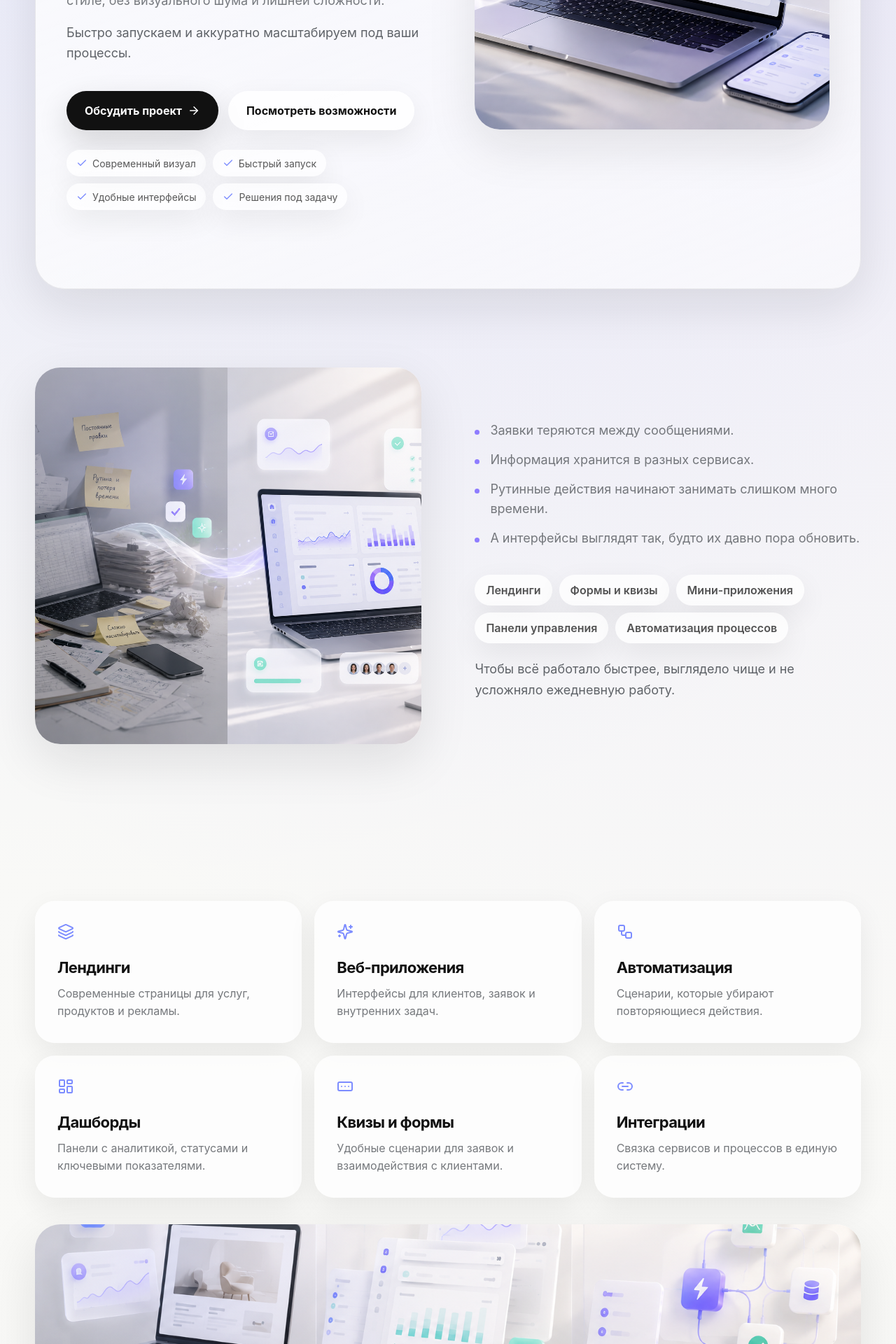
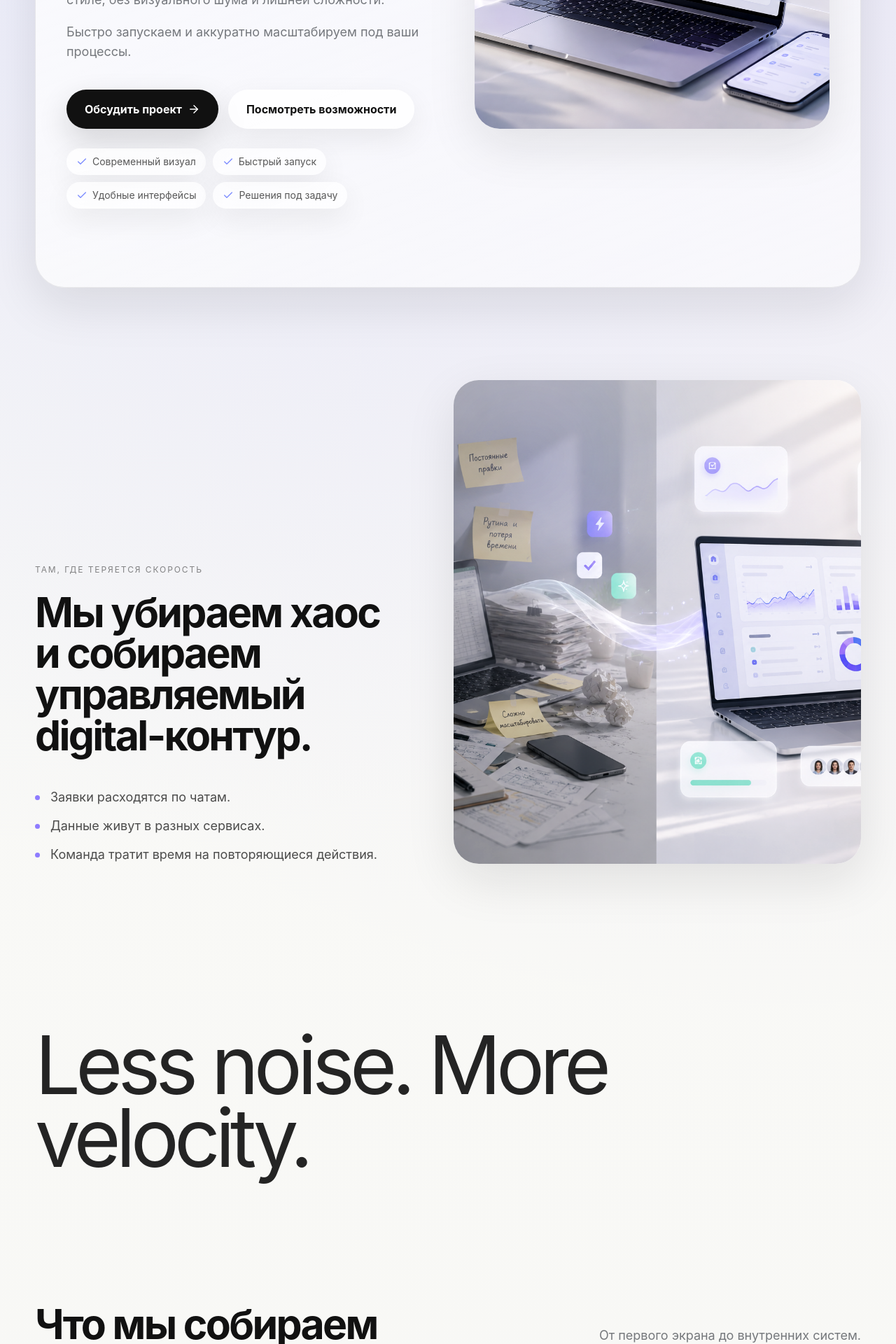
Before and after one commit to vladtranskom888-hue/lending_my, a React (Vite) app: page / in a window 1280 px wide. Shown: the part 660-2580 px from the top of the page at 70% size. Built offline with nearby package versions, Linux system fonts and the light colour scheme.

Commit message:
Refine section art direction and pacing outside hero

```diff
--- a/src/App.jsx
+++ b/src/App.jsx
@@ -1,24 +1,24 @@
 import { ArrowRight, Check, Layers, LayoutDashboard, Workflow, FormInput, Link2, Sparkles } from 'lucide-react';
 
 const buildItems = [
-  ['Лендинги', 'Современные страницы для услуг, продуктов и рекламы.', Layers],
-  ['Веб-приложения', 'Интерфейсы для клиентов, заявок и внутренних задач.', Sparkles],
-  ['Автоматизация', 'Сценарии, которые убирают повторяющиеся действия.', Workflow],
-  ['Дашборды', 'Панели с аналитикой, статусами и ключевыми показателями.', LayoutDashboard],
-  ['Квизы и формы', 'Удобные сценарии для заявок и взаимодействия с клиентами.', FormInput],
-  ['Интеграции', 'Связка сервисов и процессов в единую систему.', Link2],
+  ['Лендинги', 'Страницы под запуск и продажи.', Layers, 'statement'],
+  ['Веб-приложения', 'Кабинеты и рабочие интерфейсы.', Sparkles, 'compact'],
+  ['Автоматизация', 'Сценарии без ручной рутины.', Workflow, 'minimal'],
+  ['Дашборды', 'Ключевые метрики в одном экране.', LayoutDashboard, 'statement'],
+  ['Квизы и формы', 'Заявки без лишних шагов.', FormInput, 'compact'],
+  ['Интеграции', 'CRM, таблицы и боты в одной логике.', Link2, 'minimal'],
 ];
 
 const steps = [
-  ['Разбираем задачу', 'Смотрим, как сейчас устроены процессы и что можно упростить.'],
-  ['Проектируем', 'Продумываем структуру, сценарии и интерфейсы.'],
-  ['Собираем', 'Создаём сайт, приложение или систему под задачи проекта.'],
-  ['Запускаем', 'Тестируем, подключаем и подготавливаем всё к работе.'],
+  ['Аудит', 'Фиксируем узкие места и приоритеты.'],
+  ['Дизайн-система', 'Собираем язык интерфейса под бренд.'],
+  ['Продакшн', 'Запускаем сайт, продукт или поток автоматизации.'],
+  ['Поддержка', 'Дорабатываем по данным и росту команды.'],
 ];
 
-function ImageBlock({ src, alt }) {
+function ImageBlock({ src, alt, className = '' }) {
   return (
-    <div className="visual">
+    <div className={`visual ${className}`.trim()}>
       <img src={src} alt={alt} loading="lazy" />
     </div>
   );
@@ -32,8 +32,8 @@ export default function App() {
         <nav>
           <a href="#solutions">Решения</a>
           <a href="#build">Возможности</a>
-          <a href="#product">Продукт</a>
           <a href="#process">Процесс</a>
+          <a href="#contact">Контакт</a>
         </nav>
         <a className="smallButton" href="#contact">Обсудить проект</a>
       </header>
@@ -57,48 +57,42 @@ export default function App() {
         <ImageBlock src="/images/hero.png" alt="Современный рабочий интерфейс на ноутбуке" />
       </section>
 
-      <section id="solutions" className="section twoCols">
-        <ImageBlock src="/images/problems.png" alt="Переход от хаоса в процессах к понятной цифровой системе" />
-        <div className="copy">
+      <section id="solutions" className="section splitStage">
+        <div className="copy narrow">
+          <p className="kicker">Там, где теряется скорость</p>
+          <h2>Мы убираем хаос и собираем управляемый digital-контур.</h2>
           <div className="problemList">
-            <p>Заявки теряются между сообщениями.</p>
-            <p>Информация хранится в разных сервисах.</p>
-            <p>Рутинные действия начинают занимать слишком много времени.</p>
-            <p>А интерфейсы выглядят так, будто их давно пора обновить.</p>
+            <p>Заявки расходятся по чатам.</p>
+            <p>Данные живут в разных сервисах.</p>
+            <p>Команда тратит время на повторяющиеся действия.</p>
           </div>
-          <div className="chips">
-            {['Лендинги', 'Формы и квизы', 'Мини-приложения', 'Панели управления', 'Автоматизация процессов'].map((item) => (
-              <span key={item}>{item}</span>
-            ))}
-          </div>
-          <p className="muted">Чтобы всё работало быстрее, выглядело чище и не усложняло ежедневную работу.</p>
         </div>
+        <ImageBlock className="tallVisual" src="/images/problems.png" alt="Переход от хаоса в процессах к понятной цифровой системе" />
       </section>
 
-      <section id="build" className="section">
-        <div className="grid">
-          {buildItems.map(([title, text, Icon]) => (
-            <article className="card" key={title}>
-              <Icon size={24} />
+      <section className="statement section">
+        <p>Less noise. More velocity.</p>
+      </section>
+
+      <section id="build" className="section buildSection">
+        <div className="buildHead">
+          <h2>Что мы собираем</h2>
+          <p>От первого экрана до внутренних систем.</p>
+        </div>
+        <div className="grid mosaic">
+          {buildItems.map(([title, text, Icon, type]) => (
+            <article className={`card ${type}`} key={title}>
+              <Icon size={22} />
               <h3>{title}</h3>
               <p>{text}</p>
             </article>
           ))}
         </div>
-        <ImageBlock src="/images/build.png" alt="Набор цифровых решений и интерфейсов для бизнеса" />
       </section>
 
-      <section id="product" className="section twoCols productSection">
-        <div className="copy">
-          <p>Минималистичные интерфейсы, чистые панели, мобильные экраны и рабочие системы без визуального шума и перегруженности.</p>
-          <p className="muted">Каждый проект собирается под конкретную задачу — с понятной логикой и удобной структурой.</p>
-        </div>
-        <ImageBlock src="/images/product.png" alt="Современные интерфейсы, дашборды и мобильные экраны" />
-      </section>
-
-      <section id="process" className="section process">
+      <section id="process" className="section process cinematic">
         <ImageBlock src="/images/process.png" alt="Визуал рабочего процесса от задачи до запуска" />
-        <div className="steps">
+        <div className="steps uneven">
           {steps.map(([title, text], index) => (
             <article className="step" key={title}>
               <span>{index + 1}</span>
@@ -111,8 +105,8 @@ export default function App() {
 
       <section id="contact" className="section final">
         <div className="copy">
-          <p>Лендинг, приложение или автоматизация могут заменить хаос из таблиц, переписок и ручных процессов.</p>
-          <p className="muted">Понятные интерфейсы, современный визуал и системы, которыми удобно пользоваться каждый день.</p>
+          <h2>Готовы собрать систему, которая работает на рост.</h2>
+          <p className="muted">Короткий созвон — и понятный план запуска.</p>
           <a className="button primary" href="#contact">Обсудить проект <ArrowRight size={18} /></a>
         </div>
         <ImageBlock src="/images/final.png" alt="Премиальный рабочий интерфейс для финального блока сайта" />
--- a/src/styles.css
+++ b/src/styles.css
@@ -1,456 +1,102 @@
-* {
-  box-sizing: border-box;
-}
-
+* { box-sizing: border-box; }
 :root {
   --bg: #fafaf8;
-  --text: #111111;
+  --text: #111;
   --muted: #5f6368;
-  --surface: rgba(255, 255, 255, 0.78);
+  --surface: rgba(255,255,255,.78);
   --accent: #8e7cff;
   --accent-blue: #7c8cff;
-  --shadow: 0 24px 70px rgba(17, 17, 17, 0.10);
-  --shadow-soft: 0 14px 40px rgba(17, 17, 17, 0.07);
-  --border-soft: rgba(17, 17, 17, 0.08);
-  --tracking-tight: -0.045em;
+  --shadow: 0 24px 70px rgba(17,17,17,.10);
+  --shadow-soft: 0 14px 40px rgba(17,17,17,.07);
+  --border-soft: rgba(17,17,17,.08);
+  --tracking-tight: -.045em;
 }
-
-html {
-  scroll-behavior: smooth;
-}
-
+html { scroll-behavior: smooth; }
 body {
   margin: 0;
-  font-family: Inter, Manrope, system-ui, -apple-system, BlinkMacSystemFont, "Segoe UI", sans-serif;
+  font-family: Inter, Manrope, system-ui, -apple-system, "Segoe UI", sans-serif;
   color: var(--text);
   background:
-    radial-gradient(circle at 8% 4%, rgba(124, 140, 255, 0.12), transparent 32%),
-    radial-gradient(circle at 88% 8%, rgba(142, 124, 255, 0.10), transparent 34%),
-    linear-gradient(180deg, #fafaf8 0%, #f7f7f5 100%);
+    radial-gradient(circle at 8% 4%, rgba(124,140,255,.12), transparent 32%),
+    radial-gradient(circle at 88% 8%, rgba(142,124,255,.10), transparent 34%),
+    linear-gradient(180deg, #fafaf8 0%, #f6f6f3 100%);
 }
-
 body::before {
-  content: "";
-  position: fixed;
-  inset: 0;
-  pointer-events: none;
-  opacity: 0.22;
-  background-image:
-    linear-gradient(rgba(17, 17, 17, 0.025) 1px, transparent 1px),
-    linear-gradient(90deg, rgba(17, 17, 17, 0.025) 1px, transparent 1px);
-  background-size: 42px 42px;
-  mask-image: linear-gradient(to bottom, black, transparent 72%);
+  content: ""; position: fixed; inset: 0; pointer-events: none; opacity: .09;
+  background-image: linear-gradient(rgba(17,17,17,.04) 1px, transparent 1px), linear-gradient(90deg, rgba(17,17,17,.03) 1px, transparent 1px);
+  background-size: 54px 54px; mask-image: linear-gradient(to bottom, black, transparent 75%);
 }
-
-a {
-  color: inherit;
-  text-decoration: none;
+a { color: inherit; text-decoration: none; }
+main { overflow-x: hidden; }
+.header { position: sticky; top: 16px; z-index: 20; width: min(1180px, calc(100% - 32px)); margin: 16px auto 0; padding: 12px 14px 12px 22px; display:flex; align-items:center; justify-content:space-between; gap:24px; border-radius:999px; background:rgba(255,255,255,.76); backdrop-filter: blur(18px); box-shadow: 0 16px 44px rgba(17,17,17,.08); }
+.logo { font-size:22px; font-weight:760; letter-spacing:-.04em; }
+nav { display:flex; gap:24px; color:var(--muted); font-size:15px; }
+.smallButton,.button { display:inline-flex; align-items:center; justify-content:center; gap:8px; border-radius:999px; font-weight:650; transition: transform .45s cubic-bezier(.22,1,.36,1), box-shadow .45s cubic-bezier(.22,1,.36,1), background-color .35s ease; }
+.smallButton { padding:11px 18px; background:var(--text); color:#fff; font-size:14px; box-shadow:0 12px 28px rgba(17,17,17,.14); }
+.button { min-height:56px; padding:0 26px; }
+.primary { background:var(--text); color:#fff; box-shadow:0 18px 44px rgba(17,17,17,.16); }
+.secondary { background:rgba(255,255,255,.78); color:var(--text); box-shadow:var(--shadow-soft); }
+.button:hover,.smallButton:hover { transform: translateY(-2px); box-shadow:0 20px 50px rgba(17,17,17,.15); }
+.section { width:min(1180px, calc(100% - 32px)); margin:0 auto; padding:96px 0; animation: reveal .8s ease both; animation-timeline: view(); animation-range: entry 5% cover 30%; }
+@keyframes reveal { from { opacity: 0; transform: translateY(24px);} to {opacity:1; transform:none;} }
+.hero { position:relative; min-height:calc(100vh - 92px); padding-top:112px; padding-bottom:112px; padding-inline:clamp(24px,3.5vw,44px); border-radius:42px; background:linear-gradient(160deg, rgba(255,255,255,.82), rgba(255,255,255,.55)); border:1px solid var(--border-soft); box-shadow:var(--shadow); animation:none; }
+.hero,.final { display:grid; grid-template-columns:1fr 1fr; align-items:center; gap: clamp(40px, 6vw, 84px); }
+.copy { display:flex; flex-direction:column; align-items:flex-start; min-width:0; }
+h1,h2,h3,p{margin:0}
+.eyebrow { display:inline-flex; align-items:center; min-height:34px; padding:0 14px; margin-bottom:18px; border-radius:999px; border:1px solid rgba(124,140,255,.26); background:rgba(255,255,255,.78); color:rgba(17,17,17,.74); font-size:12px; font-weight:640; letter-spacing:.09em; text-transform:uppercase; }
+h1 { max-width:11ch; font-size:clamp(48px,5.8vw,82px); font-weight:760; line-height:.96; letter-spacing:var(--tracking-tight); }
+h2 { max-width:18ch; font-size:clamp(34px,4.6vw,62px); font-weight:700; line-height:1; letter-spacing:-.045em; }
+h3 { font-size:22px; font-weight:680; letter-spacing:-.03em; }
+p { margin-top:16px; max-width:620px; color:rgba(95,99,104,.86); font-size:18px; line-height:1.55; }
+.hero p { margin-top:18px; }
+.kicker { margin:0 0 22px; font-size:12px; letter-spacing:.16em; text-transform:uppercase; color: rgba(17,17,17,.5); }
+.actions { display:flex; flex-wrap:wrap; gap:14px; margin-top:40px; }
+.features { display:flex; flex-wrap:wrap; gap:10px; margin-top:28px; }
+.features span { display:inline-flex; align-items:center; gap:7px; min-height:38px; padding:0 14px; border-radius:999px; background:rgba(255,255,255,.72); color:rgba(17,17,17,.7); font-size:14px; box-shadow:var(--shadow-soft); }
+.features svg,.card svg { color: var(--accent-blue); }
+.visual { position:relative; overflow:hidden; width:100%; border-radius:36px; background:var(--surface); box-shadow:var(--shadow); }
+.visual::before { content:""; position:absolute; inset:0; z-index:1; pointer-events:none; background:radial-gradient(circle at 18% 16%, rgba(124,140,255,.14), transparent 34%), linear-gradient(180deg, rgba(255,255,255,.2), transparent 46%); }
+.visual img { display:block; width:100%; height:clamp(360px,42vw,560px); min-height:430px; object-fit:cover; filter: saturate(.95) contrast(1.03); }
+.splitStage { display:grid; grid-template-columns: .92fr 1.08fr; gap: 8vw; align-items:end; padding-top:132px; }
+.narrow { max-width: 530px; }
+.problemList { margin-top:30px; }
+.problemList p { position:relative; margin-top:14px; padding-left:22px; font-size:18px; line-height:1.5; color: rgba(17,17,17,.75); }
+.problemList p::before { content:""; position:absolute; left:0; top:11px; width:7px; height:7px; border-radius:999px; background:var(--accent); }
+.tallVisual img { min-height: 540px; height: clamp(460px, 54vw, 720px); }
+.statement { padding: 140px 0 130px; }
+.statement p { font-size: clamp(50px, 9vw, 138px); letter-spacing: -.06em; line-height: .9; color: rgba(17,17,17,.92); margin:0; max-width:none; }
+.buildSection { padding-top: 56px; }
+.buildHead { display:flex; align-items:flex-end; justify-content:space-between; gap:28px; margin-bottom:28px; }
+.mosaic { grid-template-columns: repeat(12,minmax(0,1fr)); gap:16px; }
+.card { padding:30px; background:rgba(255,255,255,.72); box-shadow: var(--shadow-soft); transition: transform .5s cubic-bezier(.22,1,.36,1), box-shadow .5s ease; }
+.card:hover { transform: translateY(-4px); box-shadow: 0 26px 60px rgba(17,17,17,.11); }
+.card.statement { grid-column: span 7; border-radius: 34px; }
+.card.compact { grid-column: span 5; border-radius: 18px; }
+.card.minimal { grid-column: span 6; border-radius: 12px; background: rgba(255,255,255,.45); box-shadow: 0 10px 24px rgba(17,17,17,.06); }
+.card p { margin-top: 10px; font-size: 16px; }
+.cinematic { padding-top: 150px; }
+.process .visual { margin-bottom: 26px; }
+.steps.uneven { display:grid; grid-template-columns: 1.1fr .9fr 1fr 1fr; gap:14px; }
+.step { padding:28px; border-radius:22px; background:rgba(255,255,255,.73); box-shadow: var(--shadow-soft); transition: transform .4s ease; }
+.step:nth-child(even) { margin-top: 24px; }
+.step:hover { transform: translateY(-3px); }
+.step span { display:inline-flex; width:38px; height:38px; align-items:center; justify-content:center; margin-bottom:18px; border-radius:50%; background:var(--text); color:#fff; font-weight:700; }
+.step p { margin-top:10px; font-size:15px; }
+.final { margin: 76px auto 64px; padding: 68px 56px; border-radius: 44px; background: radial-gradient(circle at 10% 20%, rgba(124,140,255,.16), transparent 34%), radial-gradient(circle at 76% 0%, rgba(142,124,255,.14), transparent 36%), rgba(255,255,255,.64); box-shadow: var(--shadow); }
+.final .visual img { min-height:390px; height:clamp(320px,34vw,500px); }
+@media (max-width: 980px) {
+  nav { display:none; }
+  .section { padding: 76px 0; animation: none; }
+  .hero,.final,.splitStage { grid-template-columns: 1fr; gap: 36px; }
+  .hero { min-height:auto; padding-top:76px; padding-bottom:78px; padding-inline:22px; border-radius:30px; }
+  h1 { max-width:10ch; font-size:clamp(44px,12vw,62px); }
+  p { font-size:17px; }
+  .visual img { min-height:300px; height:clamp(300px,60vw,420px); }
+  .statement { padding: 84px 0; }
+  .statement p { font-size: clamp(42px, 16vw, 82px); }
+  .mosaic { grid-template-columns: 1fr; }
+  .card.statement,.card.compact,.card.minimal { grid-column: auto; border-radius: 20px; }
+  .steps.uneven { grid-template-columns: 1fr; }
+  .step:nth-child(even) { margin-top: 0; }
+  .final { padding: 30px 22px; border-radius: 32px; }
 }
-
-main {
-  overflow-x: hidden;
-}
-
-.header {
-  position: sticky;
-  top: 16px;
-  z-index: 20;
-  width: min(1180px, calc(100% - 32px));
-  margin: 16px auto 0;
-  padding: 12px 14px 12px 22px;
-  display: flex;
-  align-items: center;
-  justify-content: space-between;
-  gap: 24px;
-  border-radius: 999px;
-  background: rgba(255, 255, 255, 0.76);
-  backdrop-filter: blur(18px);
-  box-shadow: 0 16px 44px rgba(17, 17, 17, 0.08);
-}
-
-.logo {
-  font-size: 22px;
-  font-weight: 760;
-  letter-spacing: -0.04em;
-}
-
-nav {
-  display: flex;
-  gap: 24px;
-  color: var(--muted);
-  font-size: 15px;
-}
-
-.smallButton,
-.button {
-  display: inline-flex;
-  align-items: center;
-  justify-content: center;
-  gap: 8px;
-  border-radius: 999px;
-  font-weight: 650;
-  transition: transform 0.25s ease, box-shadow 0.25s ease;
-}
-
-.smallButton {
-  padding: 11px 18px;
-  background: var(--text);
-  color: #fff;
-  font-size: 14px;
-  box-shadow: 0 12px 28px rgba(17, 17, 17, 0.14);
-}
-
-.button {
-  min-height: 56px;
-  padding: 0 26px;
-}
-
-.primary {
-  background: var(--text);
-  color: #fff;
-  box-shadow: 0 18px 44px rgba(17, 17, 17, 0.16);
-}
-
-.secondary {
-  background: rgba(255, 255, 255, 0.78);
-  color: var(--text);
-  box-shadow: var(--shadow-soft);
-}
-
-.button:hover,
-.smallButton:hover {
-  transform: translateY(-2px);
-  box-shadow: 0 20px 50px rgba(17, 17, 17, 0.15);
-}
-
-.section {
-  width: min(1180px, calc(100% - 32px));
-  margin: 0 auto;
-  padding: 112px 0;
-}
-
-.hero {
-  position: relative;
-  min-height: calc(100vh - 92px);
-  padding-top: 112px;
-  padding-bottom: 112px;
-  padding-inline: clamp(24px, 3.5vw, 44px);
-  border-radius: 42px;
-  background: linear-gradient(160deg, rgba(255,255,255,0.82), rgba(255,255,255,0.55));
-  border: 1px solid var(--border-soft);
-  box-shadow: var(--shadow);
-}
-
-.hero,
-.twoCols,
-.final {
-  display: grid;
-  grid-template-columns: minmax(0, 1fr) minmax(0, 1fr);
-  align-items: center;
-  gap: clamp(40px, 6vw, 84px);
-}
-
-.copy {
-  display: flex;
-  flex-direction: column;
-  align-items: flex-start;
-  min-width: 0;
-}
-
-h1,
-h2,
-h3,
-p {
-  margin: 0;
-}
-
-.eyebrow {
-  display: inline-flex;
-  align-items: center;
-  min-height: 34px;
-  padding: 0 14px;
-  margin-bottom: 18px;
-  border-radius: 999px;
-  border: 1px solid rgba(124, 140, 255, 0.26);
-  background: rgba(255, 255, 255, 0.78);
-  color: rgba(17, 17, 17, 0.74);
-  font-size: 12px;
-  font-weight: 640;
-  letter-spacing: 0.09em;
-  text-transform: uppercase;
-}
-
-h1 {
-  max-width: 11ch;
-  font-size: clamp(48px, 5.8vw, 82px);
-  font-weight: 760;
-  line-height: 0.96;
-  letter-spacing: var(--tracking-tight);
-}
-
-h2 {
-  max-width: 720px;
-  font-size: clamp(34px, 4.5vw, 58px);
-  font-weight: 680;
-  line-height: 1.03;
-  letter-spacing: -0.04em;
-}
-
-h3 {
-  font-size: 22px;
-  font-weight: 680;
-  letter-spacing: -0.03em;
-}
-
-p {
-  margin-top: 22px;
-  max-width: 620px;
-  color: rgba(95, 99, 104, 0.86);
-  font-size: 18px;
-  line-height: 1.65;
-}
-
-.hero p {
-  max-width: 56ch;
-  margin-top: 18px;
-  font-size: 18px;
-  line-height: 1.58;
-}
-
-.muted {
-  color: var(--muted);
-}
-
-.actions {
-  display: flex;
-  flex-wrap: wrap;
-  gap: 14px;
-  margin-top: 40px;
-}
-
-.features {
-  display: flex;
-  flex-wrap: wrap;
-  gap: 10px;
-  margin-top: 28px;
-}
-
-.features span {
-  display: inline-flex;
-  align-items: center;
-  gap: 7px;
-  min-height: 38px;
-  padding: 0 14px;
-  border-radius: 999px;
-  background: rgba(255, 255, 255, 0.72);
-  color: rgba(17, 17, 17, 0.70);
-  font-size: 14px;
-  box-shadow: var(--shadow-soft);
-}
-
-.features svg,
-.card svg {
-  color: var(--accent-blue);
-}
-
-.visual {
-  position: relative;
-  overflow: hidden;
-  width: 100%;
-  max-width: 100%;
-  border-radius: 36px;
-  background: var(--surface);
-  box-shadow: var(--shadow);
-}
-
-.visual::before {
-  content: "";
-  position: absolute;
-  inset: 0;
-  z-index: 1;
-  pointer-events: none;
-  background:
-    radial-gradient(circle at 18% 16%, rgba(124, 140, 255, 0.14), transparent 34%),
-    linear-gradient(180deg, rgba(255,255,255,0.18), transparent 46%);
-}
-
-.visual img {
-  display: block;
-  width: 100%;
-  max-width: 100%;
-  height: clamp(360px, 42vw, 560px);
-  min-height: 430px;
-  object-fit: cover;
-}
-
-.problemList {
-  margin: 0 0 28px;
-}
-
-.problemList p {
-  position: relative;
-  margin-top: 14px;
-  padding-left: 22px;
-  font-size: 18px;
-  line-height: 1.55;
-}
-
-.problemList p::before {
-  content: "";
-  position: absolute;
-  left: 0;
-  top: 13px;
-  width: 7px;
-  height: 7px;
-  border-radius: 999px;
-  background: var(--accent);
-}
-
-.chips {
-  display: flex;
-  flex-wrap: wrap;
-  gap: 10px;
-  margin-top: 10px;
-}
-
-.chips span {
-  padding: 12px 16px;
-  border-radius: 999px;
-  background: rgba(255,255,255,0.78);
-  color: rgba(17, 17, 17, 0.72);
-  font-weight: 620;
-  box-shadow: var(--shadow-soft);
-}
-
-.grid {
-  display: grid;
-  grid-template-columns: repeat(3, minmax(0, 1fr));
-  gap: 18px;
-  margin-bottom: 38px;
-}
-
-.card,
-.step {
-  padding: 32px;
-  border-radius: 28px;
-  background: rgba(255, 255, 255, 0.76);
-  box-shadow: var(--shadow-soft);
-  transition: transform 0.25s ease, box-shadow 0.25s ease;
-}
-
-.card:hover,
-.step:hover {
-  transform: translateY(-5px);
-  box-shadow: 0 28px 70px rgba(17, 17, 17, 0.10);
-}
-
-.card svg {
-  margin-bottom: 22px;
-}
-
-.card p,
-.step p {
-  margin-top: 12px;
-  font-size: 16px;
-  line-height: 1.6;
-}
-
-.process .visual {
-  margin-bottom: 28px;
-}
-
-.steps {
-  display: grid;
-  grid-template-columns: repeat(4, minmax(0, 1fr));
-  gap: 16px;
-}
-
-.step span {
-  display: inline-flex;
-  width: 40px;
-  height: 40px;
-  align-items: center;
-  justify-content: center;
-  margin-bottom: 20px;
-  border-radius: 50%;
-  background: var(--text);
-  color: #fff;
-  font-weight: 700;
-}
-
-.final {
-  margin-bottom: 64px;
-  padding: 56px;
-  border-radius: 44px;
-  background:
-    radial-gradient(circle at 10% 20%, rgba(124, 140, 255, 0.16), transparent 34%),
-    radial-gradient(circle at 76% 0%, rgba(142, 124, 255, 0.14), transparent 36%),
-    rgba(255, 255, 255, 0.68);
-  box-shadow: var(--shadow);
-}
-
-.final .visual img {
-  min-height: 390px;
-  height: clamp(320px, 34vw, 500px);
-}
-
-@media (max-width: 980px) {
-  .header {
-    width: min(100% - 32px, 1180px);
-    border-radius: 28px;
-  }
-
-  nav {
-    display: none;
-  }
-
-  .hero,
-  .twoCols,
-  .final {
-    grid-template-columns: 1fr;
-    gap: 36px;
-  }
-
-  .section {
-    width: min(100% - 32px, 1180px);
-    padding: 72px 0;
-  }
-
-  .hero {
-    min-height: auto;
-    padding-top: 76px;
-    padding-bottom: 78px;
-    padding-inline: 22px;
-    border-radius: 30px;
-  }
-
-  h1 {
-    max-width: 10ch;
-    font-size: clamp(44px, 12vw, 62px);
-  }
-
-  .hero p,
-  p {
-    font-size: 17px;
-  }
-
-  .visual img {
-    min-height: 300px;
-    height: clamp(300px, 60vw, 420px);
-  }
-
-  .grid,
-  .steps {
-    grid-template-columns: 1fr;
-  }
-
-  .card,
-  .step {
-    padding: 28px;
-  }
-
-  .final {
-    padding: 30px 22px;
-    border-radius: 32px;
-  }
-}
```
